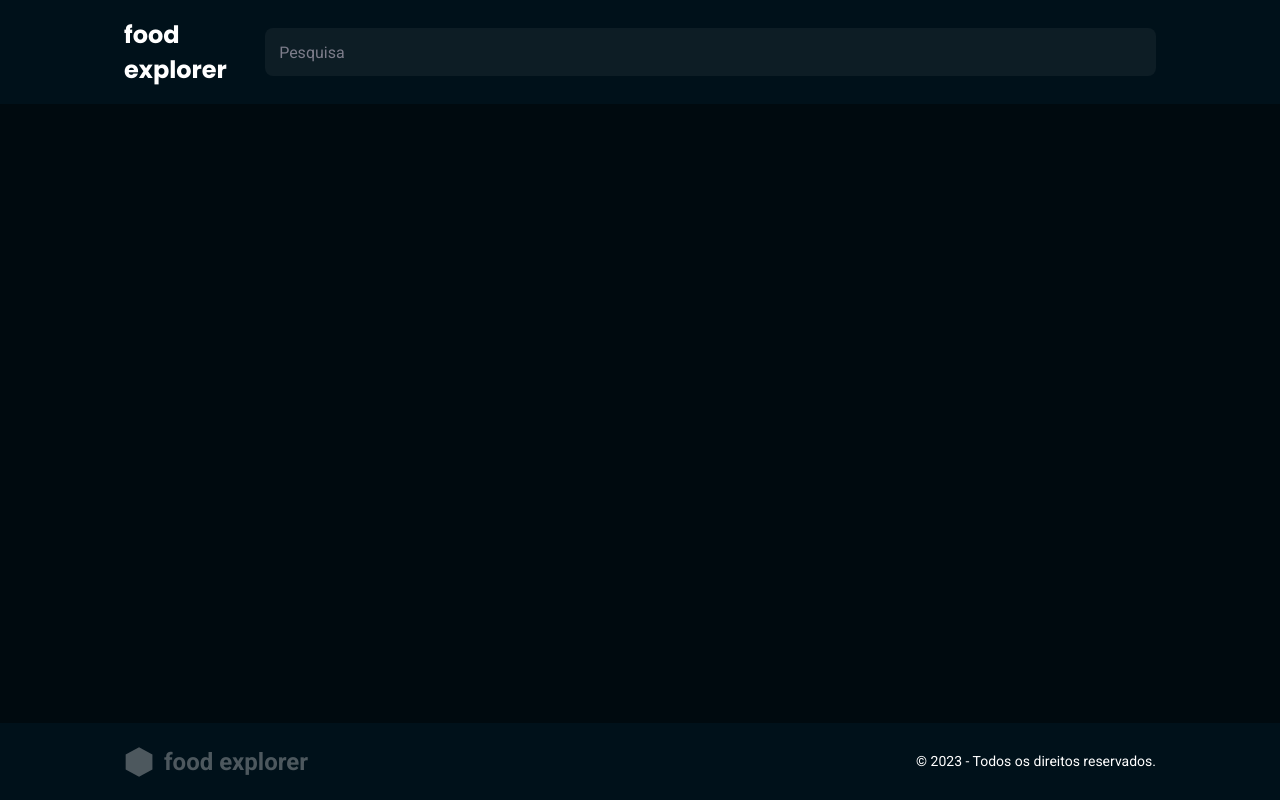
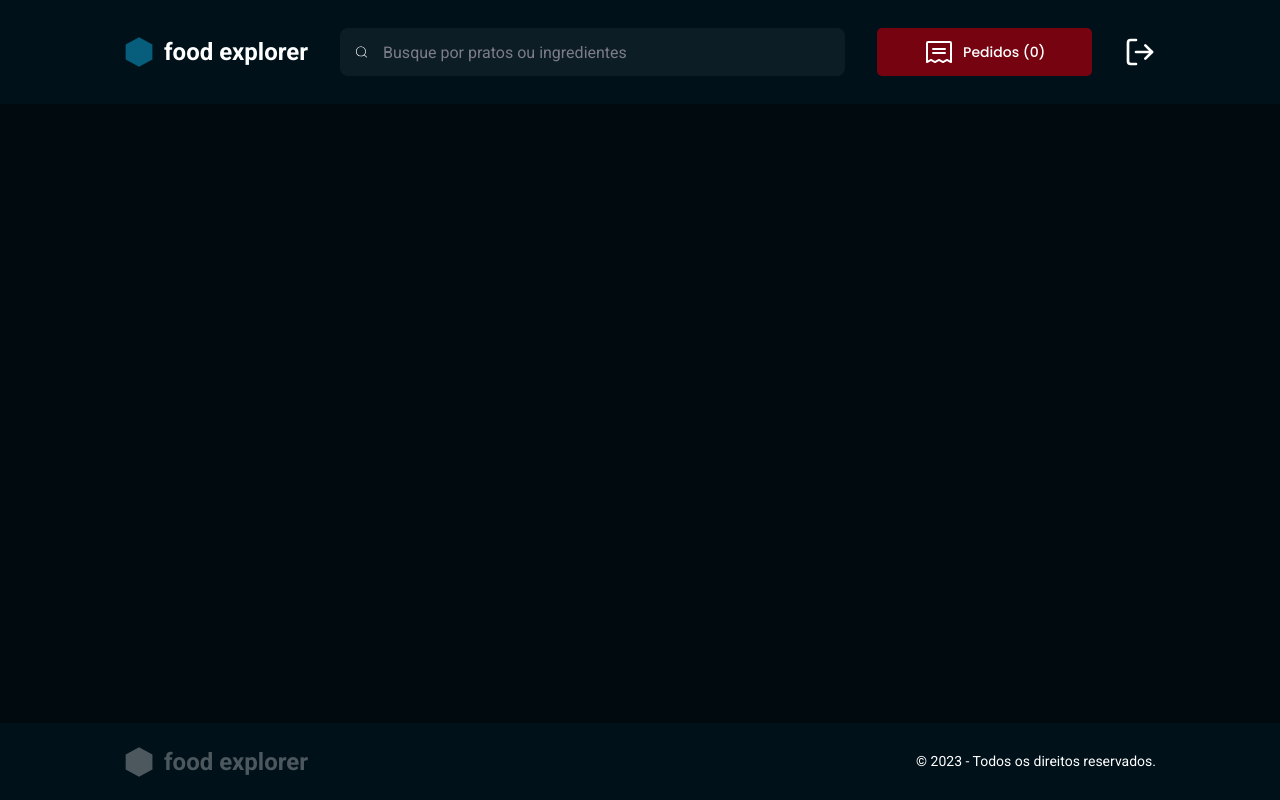
Before and after one commit to renatomachadoo/Food-explorer-frontend, a React (Vite) app: page / in a window 1280 px wide. Built offline with nearby package versions, Linux system fonts and the light colour scheme.

Commit message:
footer and header , input component and button component now supports icon

```diff
--- a/package.json
+++ b/package.json
@@ -13,6 +13,7 @@
     "axios": "^1.7.7",
     "react": "^18.3.1",
     "react-dom": "^18.3.1",
+    "react-icons": "^5.3.0",
     "styled-components": "^6.1.13"
   },
   "devDependencies": {
--- a/src/components/Button/index.jsx
+++ b/src/components/Button/index.jsx
@@ -1,8 +1,11 @@
 import { Container } from "./styles";
 
-export function Button({text, ...rest}){
+export function Button({icon : Icon, text, ...rest}){
     return (
         <Container {...rest}>
+            {
+                Icon && <Icon size={32} />
+            }
             {text}
         </Container>
     )
--- a/src/components/Button/styles.js
+++ b/src/components/Button/styles.js
@@ -7,6 +7,7 @@ export const Container = styled.button`
     display: flex;
     align-items: center;
     justify-content: center;
+    gap: 0.5rem;
 
     background: ${ ({ theme }) => theme.COLORS.TOMATO_100};
     border-radius: 0.3125rem;
--- a/src/components/Footer/styles.js
+++ b/src/components/Footer/styles.js
@@ -1,4 +1,5 @@
 import styled from "styled-components";
+import { DEVICE_BREAKPOINTS } from "../../styles/deviceBreakpoints";
 
 export const Container = styled.div`
     width: 100%;
@@ -13,6 +14,10 @@ export const Container = styled.div`
     padding: 1.5rem 7.75rem;
 
     grid-area: footer;
+
+    @media (max-width: ${DEVICE_BREAKPOINTS.MD}){
+        padding: 1.75rem 1.5rem;
+    }
 
     > div {
         display: flex;
--- a/src/components/Header/index.jsx
+++ b/src/components/Header/index.jsx
@@ -1,12 +1,31 @@
 import { Container } from "./styles";
 
 import { Input } from "../Input";
+import { Logo } from "../Logo";
+import { Button } from "../Button"
+
+import { CiSearch } from "react-icons/ci";
+import { PiReceipt } from "react-icons/pi";
+import { FiLogOut } from "react-icons/fi";
+import { RxHamburgerMenu } from "react-icons/rx";
 
 export function Header(){
     return(
         <Container>
-            <h2>food explorer</h2>
-            <Input placeholder="Pesquisa"/>
+            <RxHamburgerMenu id="menu-mobile" size={32} />
+            <div className="logo">
+                <Logo />
+                <h2>food explorer</h2>
+            </div>
+            <Input icon={CiSearch} placeholder="Busque por pratos ou ingredientes"/>
+            <Button icon={PiReceipt} text="Pedidos (0)"/>
+            <div id="cart-mobile">
+                <PiReceipt size={32}/>
+                <span>
+                    0
+                </span>
+            </div>
+            <FiLogOut id="logout" size={32} />
         </Container>
     )
 }
--- a/src/components/Header/styles.js
+++ b/src/components/Header/styles.js
@@ -1,15 +1,114 @@
 import styled from "styled-components";
+import { DEVICE_BREAKPOINTS } from "../../styles/deviceBreakpoints";
 
 export const Container = styled.div`
     width: 100%;
-    height: 6.5rem;
     background: ${ ({ theme}) => theme.COLORS.DARK_600};
 
-    display: flex;
-    justify-content: space-between;
+    display: grid;
     align-items: center;
+    justify-content: center;
+    gap: 2rem;
+    grid-template-columns: auto 1fr auto;
+    grid-template-areas:
+        "logo search button logout"
+    ;
 
     padding: 1.75rem 7.75rem;
 
     grid-area: header;
+
+    @media (max-width: ${DEVICE_BREAKPOINTS.MD}){
+        padding: 3.5rem 1.75rem 1.5rem;
+        grid-template-areas:
+        "menu logo button"
+        ;
+    }
+
+    .logo{
+        grid-area: logo;
+
+        display: flex;
+        align-items: center;
+        justify-content: center;
+        gap: 0.625rem;
+
+        svg {
+            height: 1.875rem;
+            width: 1.875rem;
+        }
+
+        h2 {
+            font-family: "Roboto", sans-serif;
+            font-size: 1.5rem;
+            font-weight: bold;
+        }
+    }
+
+    .input {
+        grid-area: search;
+        @media (max-width: ${DEVICE_BREAKPOINTS.MD}){
+            display: none;
+        }
+    }
+
+    > button {
+        padding: 0.75rem 2.90625rem;
+        max-width: 13.5rem;
+
+        @media (max-width: ${DEVICE_BREAKPOINTS.MD}){
+            display: none;
+        }
+
+        svg {
+            color: ${ ({ theme }) => theme.COLORS.LIGHT_100};
+        }
+    }
+
+    #logout {
+        color: ${ ({ theme }) => theme.COLORS.LIGHT_100};
+        cursor: pointer;
+        @media (max-width: ${DEVICE_BREAKPOINTS.MD}){
+            display: none;
+        }
+    }
+
+    #menu-mobile{
+        color: ${ ({ theme }) => theme.COLORS.LIGHT_100};
+        cursor: pointer;
+        grid-area: menu;
+
+        @media (min-width: ${DEVICE_BREAKPOINTS.MD}){
+            display: none;
+        }
+    }
+
+    #cart-mobile{
+        color: ${ ({ theme }) => theme.COLORS.LIGHT_100};
+        cursor: pointer;
+        grid-area: button;
+
+        position: relative;
+
+        @media (min-width: ${DEVICE_BREAKPOINTS.MD}){
+            display: none;
+        }
+
+        span {
+            background-color: ${ ({ theme }) => theme.COLORS.TOMATO_100};
+
+            width: 1.25rem;
+            height: 1.25rem;
+
+            display: flex;
+            align-items: center;
+            justify-content: center;
+
+            border-radius: 50%;
+
+            position: absolute;
+            right: -2px;
+            top: -2px;
+        }
+    }
 `
--- a/src/components/Input/index.jsx
+++ b/src/components/Input/index.jsx
@@ -1,10 +1,13 @@
 import { Container } from "./styles";
 
-export function Input({ label, id, placeholder, icon, ...rest}){
+export function Input({icon : Icon, label, id, placeholder, icon, ...rest}){
     return(
-        <Container>
+        <Container className="input" Icon={Icon}>
             {label && <label htmlFor={id}>{label}</label>}
             <div>
+                {
+                    Icon && <Icon />
+                }
                 <input id={id} type="text" placeholder={placeholder} {...rest}/>
             </div>
         </Container>
--- a/src/components/Input/styles.js
+++ b/src/components/Input/styles.js
@@ -32,6 +32,8 @@ export const Container = styled.div`
 
         border-radius: 0.5rem;
 
+        padding-left: ${ ({ Icon }) => Icon ? "0.875rem" : "" };
+
         input::focus{
             border: 1px solid red;
         }
@@ -46,6 +48,7 @@ export const Container = styled.div`
             color: ${({theme}) => theme.COLORS.LIGHT_100 };
 
             padding: 0.75rem 0.875rem;
+            padding-left: ${ ({ Icon }) => Icon ? "0" : "0.875rem" };
 
             &::placeholder{
                 color: ${({theme}) => theme.COLORS.LIGHT_500 };
--- a/src/components/Logo/index.jsx
+++ b/src/components/Logo/index.jsx
@@ -1,4 +1,6 @@
-export function Logo({ color }){
+import theme from "../../styles/theme";
+
+export function Logo({ color = theme.COLORS.CAKE_100 }){
     return (
         <svg width="43" height="48" viewBox="0 0 43 48" fill="none" xmlns="http://www.w3.org/2000/svg">
             <path d="M21.5706 0.216553L42.9737 12.0919V35.8426L21.5706 47.7179L0.167517 35.8426V12.0919L21.5706 0.216553Z" fill={color}/>
```
Also changed, not shown: 1 other file (tests, documents, lock files or other folders).
